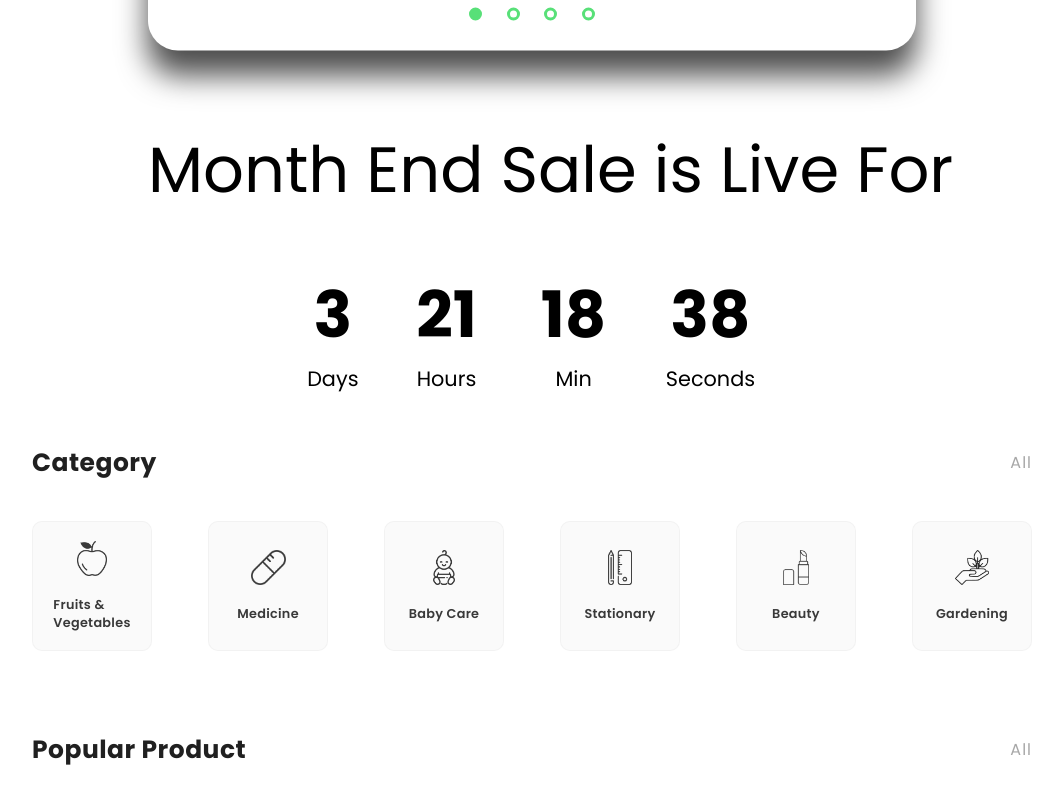
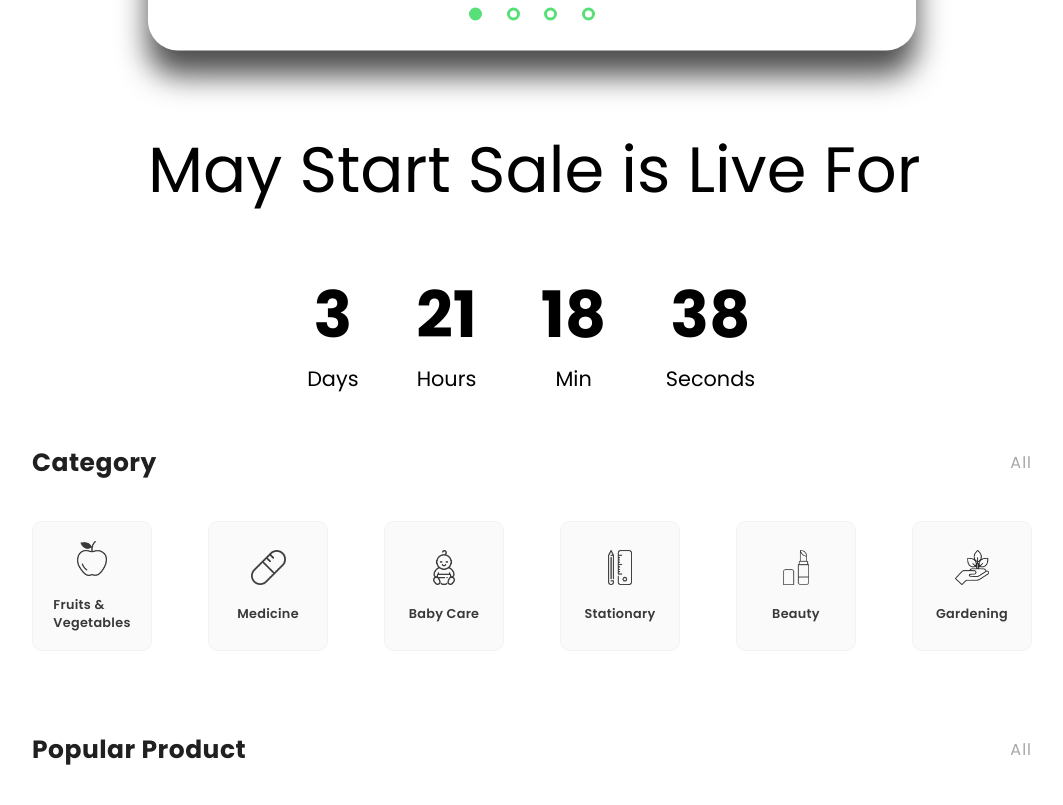
Before and after one commit to codersahilnayakk/INT-222-project, a website: page SHree-BHandar-main/index.html in a window 1280 px wide. Shown: the part 991-1796 px from the top of the page, without its empty margins (108-1171 px from the left). Drawn offline with Linux system fonts and the light colour scheme; files whose address does not match are found by name.

Commit message:
Update index.html

```diff
--- a/SHree-BHandar-main/index.html
+++ b/SHree-BHandar-main/index.html
@@ -318,7 +318,7 @@
 
         <h2 class='sale-heading'>
 
-            Month End Sale is Live For
+            May Start Sale is Live For
 
         </h2>
 
```
